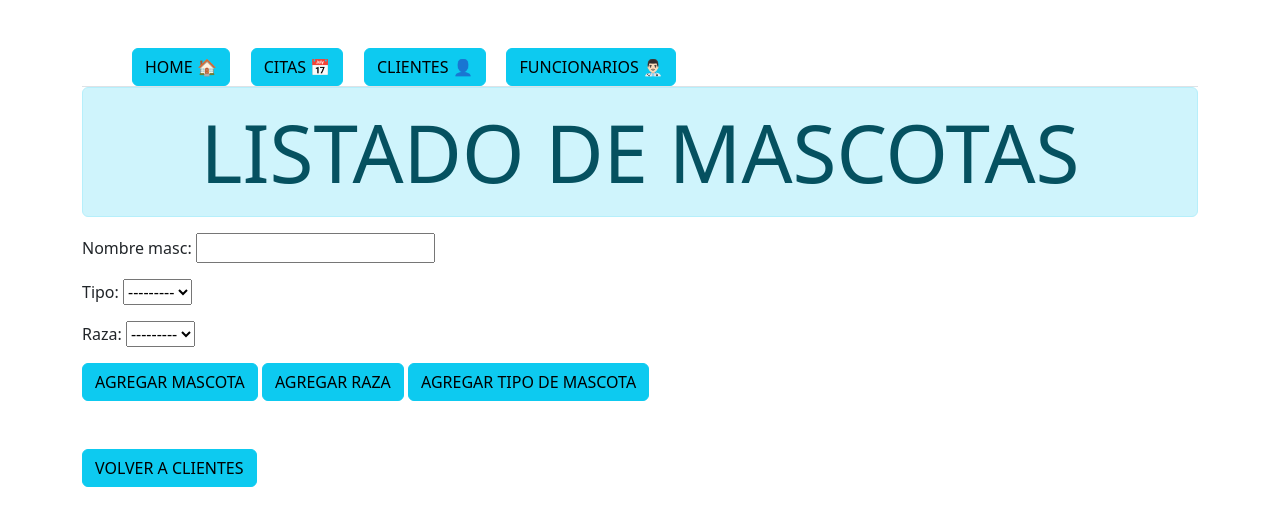
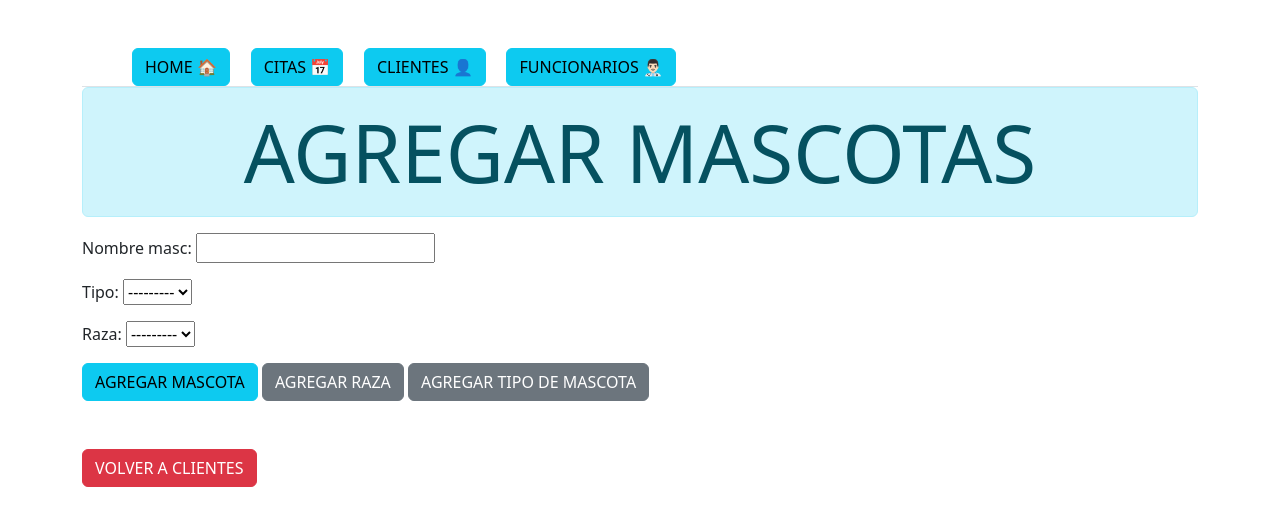
Before and after one commit to LeonardoChN/veterinaria, a Django app: page /addmasc/ in a window 1280 px wide. Shown: the top 526 px of the page. Run offline with Django 4.2, Linux system fonts and the light colour scheme; data that the repository does not hold is empty.

Commit message:
ADD: Se agrego vista de RAZA, Tipo Mascota y Tipo At.  Para agregar estos datos a la bd

```diff
--- a/template/APLICACION/agregarmasc.html
+++ b/template/APLICACION/agregarmasc.html
@@ -28,20 +28,20 @@
 
 <!--  ---------------- CODIGO ---------------- -->
 
-    <div class=" alert alert-info display-1 text-center"> LISTADO DE MASCOTAS </div>
+    <div class=" alert alert-info display-1 text-center"> AGREGAR MASCOTAS </div>
     <form method = 'post'>
       {{ form.as_p }}
       {% csrf_token %}
       <input type="submit" value="AGREGAR MASCOTA" class="btn btn-info">
       <!-- ---------------  CREAR VISTAS PARA AGREGAR RAZA Y TIPO DE MASCOTA  ---------------- -->
-      <a class="btn btn-info" href="../"> AGREGAR RAZA </a>
-      <a class="btn btn-info" href="../"> AGREGAR TIPO DE MASCOTA </a>
+      <a class="btn btn-secondary" href="../"> AGREGAR RAZA </a>
+      <a class="btn btn-secondary" href="../"> AGREGAR TIPO DE MASCOTA </a>
 
     </form>
 
 
 <br><br>
-     <a class="btn btn-info" href="../clientes"> VOLVER A CLIENTES </a>
+     <a class="btn btn-danger" href="../clientes"> VOLVER A CLIENTES </a>
 
 </body>
 </html>
--- a/template/APLICACION/vistaclient.html
+++ b/template/APLICACION/vistaclient.html
@@ -74,7 +74,7 @@
 <!-- rutas de los URL -->
     <a href="../" class="btn btn-danger"> VOLVER </a>&nbsp;&nbsp;&nbsp;&nbsp;&nbsp;&nbsp;&nbsp;
     <a href="../addpacientes" class="btn btn-info float-mid"> AGREGAR CLIENTE</a>&nbsp;&nbsp;&nbsp;&nbsp;&nbsp;&nbsp;&nbsp;
-    <a href="../addmasc" class="btn btn-info float-mid"> AGREGAR MASCOTA</a>
+    <a href="../addmasc" class="btn btn-secondary float-mid"> AGREGAR MASCOTA</a>
 
 </body>
 </html>
```
Also changed, not shown: template/APLICACION/agregarraza.html (added), template/APLICACION/agregartipoaten.html (added), template/APLICACION/agregartipomasc.html (added).
